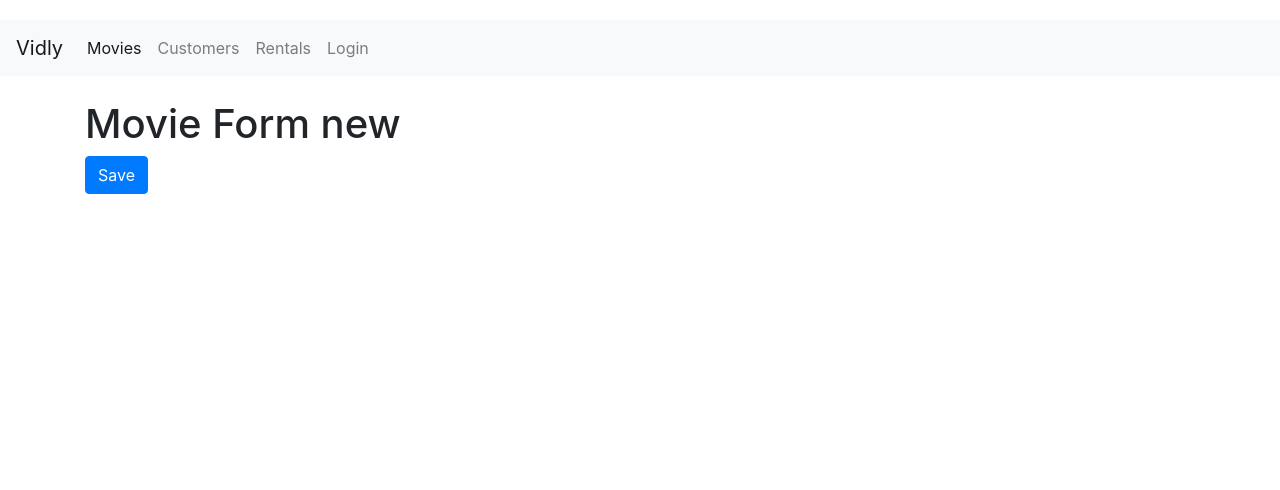
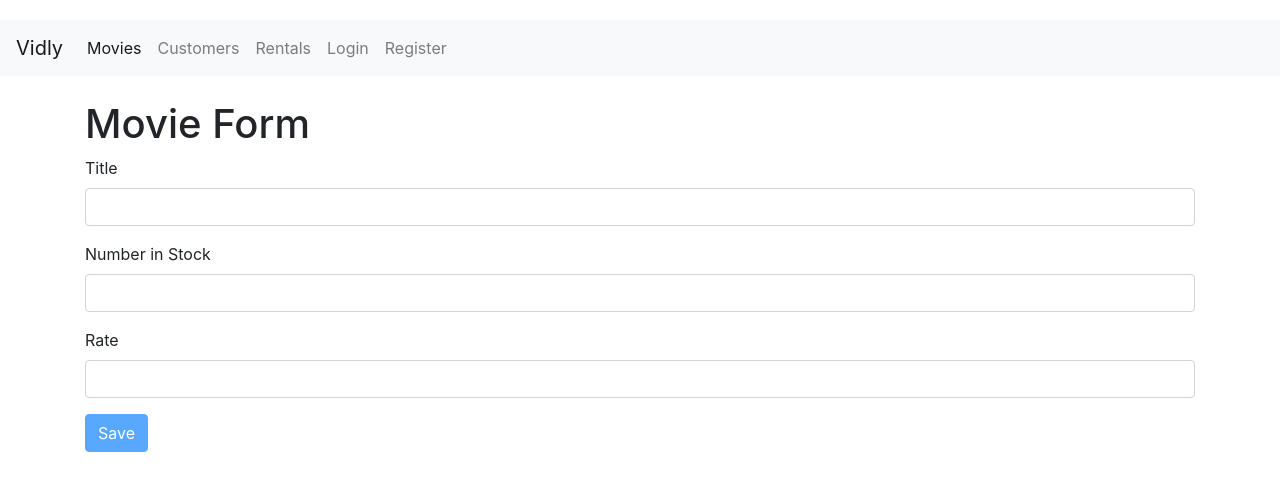
Before and after one commit to alexReshetnyak/react-basic, a React (Create React App) app in the folder vidly/: page /movies/new in a window 1280 px wide. Shown: the top 490 px of the page. Built offline with nearby package versions, Linux system fonts and the light colour scheme.

Commit message:
was created registerForm component

```diff
--- a/vidly/src/App.js
+++ b/vidly/src/App.js
@@ -2,11 +2,12 @@ import React, { Component } from "react";
 import { Route, Switch, Redirect } from "react-router-dom";
 
 import Movies from "./components/movies";
-import Movie from "./components/movie";
+import Movie from "./components/movieForm";
 import NavBar from "./components/navBar";
 import Customers from "./components/customers";
 import Rentals from "./components/rentals";
 import LoginForm from "./components/loginForm";
+import RegisterForm from "./components/registerForm";
 import NotFound from "./components/notFound";
 import "./App.css";
 
@@ -19,6 +20,8 @@ class App extends Component {
         <main className="container">
           <Switch>
             <Route path="/login" component={LoginForm} />
+            <Route path="/register" component={RegisterForm} />
+            <Route path="/movies/new" component={Movie} />
             <Route path="/movies/:id" component={Movie} />
             <Route
               path="/movies"
--- a/vidly/src/components/movie.jsx
+++ /dev/null
@@ -1,19 +0,0 @@
-import React from "react";
-
-const Movie = ({ match, history }) => {
-  // console.log("THIS:", this);
-
-  return (
-    <div>
-      <h1>Movie Form {match.params.id}</h1>
-      <button
-        className="btn btn-primary"
-        onClick={() => history.push("/movies")} // * history.push("/movies") - program navigation
-      >
-        Save
-      </button>
-    </div>
-  );
-};
-
-export default Movie;
--- /dev/null
+++ b/vidly/src/components/movieForm.jsx
@@ -0,0 +1,57 @@
+import React from "react";
+import Joi from "joi-browser";
+import Form from "./common/form";
+
+class Movie extends Form {
+  state = {
+    data: { title: "", genreId: "", numberInStock: "", dailyRentalRate: "" },
+    errors: {},
+    movieId: "",
+    genres: []
+  };
+
+  schema = {
+    title: Joi.string()
+      .required()
+      .label("Title"),
+    genreId: Joi.string().label("Genre"),
+    numberInStock: Joi.number()
+      .required()
+      .min(0)
+      .max(100)
+      .label("Number in Stock"),
+    dailyRentalRate: Joi.number()
+      .required()
+      .min(0)
+      .max(100)
+      .label("Rate")
+  };
+
+  componentDidMount() {
+    console.log("Props:", this.props);
+  }
+
+  doSubmit = () => {
+    this.props.history.push("/movies");
+    // const username = this.username.current.value;
+    // console.log("Submitted", username);
+  };
+
+  render() {
+    const { match } = this.props;
+    return (
+      <div>
+        <h1>Movie Form {match.params.id}</h1>
+        <form onSubmit={this.handleSubmit}>
+          {this.renderInput("title", "Title")}
+          {/* {this.renderInput("genreId", "Genre")} */}
+          {this.renderInput("numberInStock", "Number in Stock", "number")}
+          {this.renderInput("dailyRentalRate", "Rate")}
+          {this.renderButton("Save")}
+        </form>
+      </div>
+    );
+  }
+}
+
+export default Movie;
--- a/vidly/src/components/movies.jsx
+++ b/vidly/src/components/movies.jsx
@@ -1,6 +1,7 @@
 import React, { Component } from "react";
+import { Link } from "react-router-dom";
+
 import { getMovies } from "../services/fakeMovieService";
-// import Paginator from "./common/pagination";
 import Pagination from "./common/pagination2";
 import GenreList from "./common/genre-list";
 import MoviesTable from "./moviesTable";
@@ -99,6 +100,9 @@ class Movies extends Component {
           />
         </div>
         <div className="col">
+          <Link className="btn btn-primary" to="/movies/new">
+            New Movie
+          </Link>
           <h2>Showing {totalCount} movies in the database</h2>
           <MoviesTable
             movies={data}
--- a/vidly/src/components/navBar.jsx
+++ b/vidly/src/components/navBar.jsx
@@ -35,6 +35,9 @@ class NavBar extends Component {
             <NavLink to="/login" className="nav-item clickable nav-link">
               Login
             </NavLink>
+            <NavLink to="/register" className="nav-item clickable nav-link">
+              Register
+            </NavLink>
           </ul>
         </div>
       </nav>
--- /dev/null
+++ b/vidly/src/components/registerForm.jsx
@@ -0,0 +1,45 @@
+import React from "react";
+import Joi from "joi-browser";
+import Form from "./common/form";
+
+class RegisterForm extends Form {
+  state = {
+    data: { username: "", password: "", name: "" },
+    errors: {}
+  };
+
+  schema = {
+    username: Joi.string()
+      .required()
+      .email()
+      .label("Username"),
+    password: Joi.string()
+      .required()
+      .min(5)
+      .label("Password"),
+    name: Joi.string()
+      .required()
+      .label("Name")
+  };
+
+  doSubmit = () => {
+    // const username = this.username.current.value;
+    // console.log("Submitted", username);
+  };
+
+  render() {
+    return (
+      <div>
+        <h1>Login</h1>
+        <form onSubmit={this.handleSubmit}>
+          {this.renderInput("username", "Username")}
+          {this.renderInput("password", "Password", "password")}
+          {this.renderInput("name", "Name")}
+          {this.renderButton("Login")}
+        </form>
+      </div>
+    );
+  }
+}
+
+export default RegisterForm;
```
